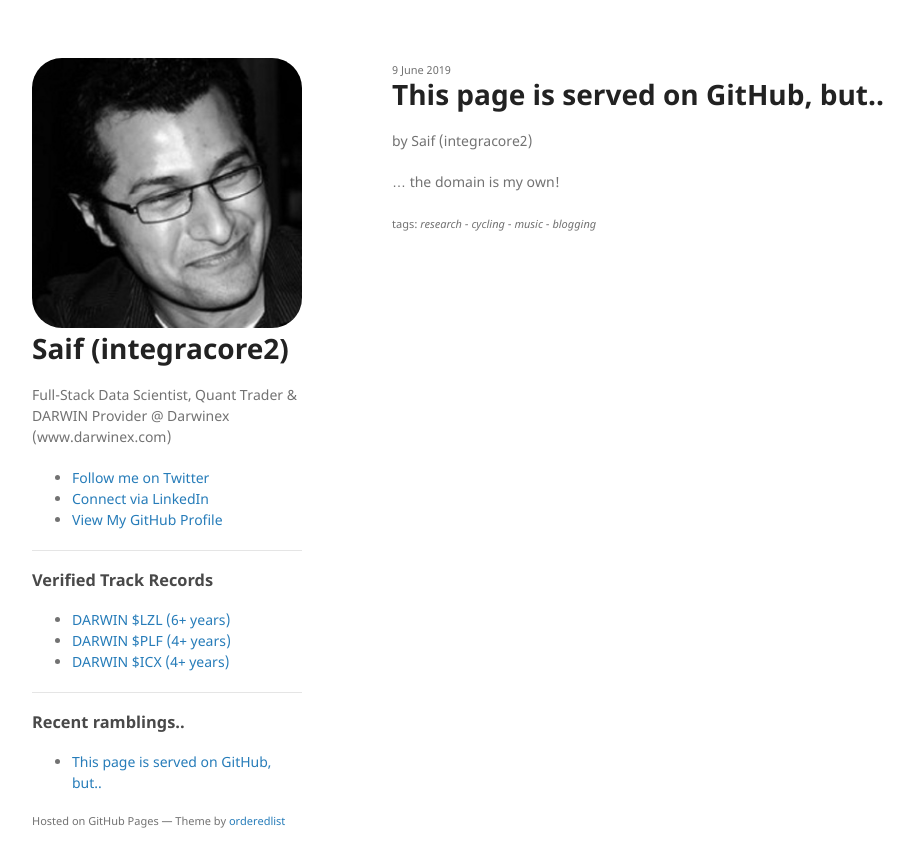
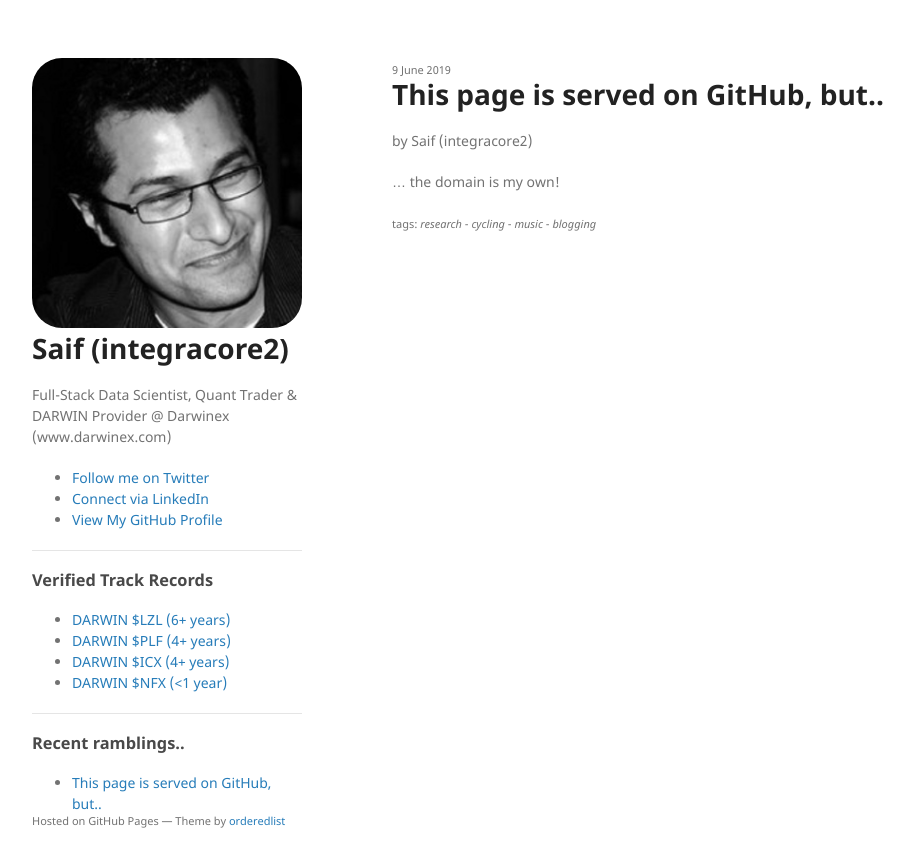
Before and after one commit to integracore2/integracore2.github.io, a Jekyll site: the page built from index.md, in a window 1280 px wide. Shown: the top 867 px of the page, without its empty margins (178-1092 px from the left). Built offline with Jekyll 4.4.1, drawn with Linux system fonts in a browser that asks for light colours.

Commit message:
Update default.html

```diff
--- a/_layouts/default.html
+++ b/_layouts/default.html
@@ -53,6 +53,7 @@
 				<li><a href="{{ site.author.darwin_lzl }}" target="_blank">DARWIN $LZL (6+ years)</a></li>
 				<li><a href="{{ site.author.darwin_plf }}" target="_blank">DARWIN $PLF (4+ years)</a></li>
 				<li><a href="{{ site.author.darwin_icx }}" target="_blank">DARWIN $ICX (4+ years)</a></li>
+				<li><a href="{{ site.author.darwin_nfx }}" target="_blank">DARWIN $NFX (<1 year)</a></li>
 			</ul>
 		</p>
 
```
